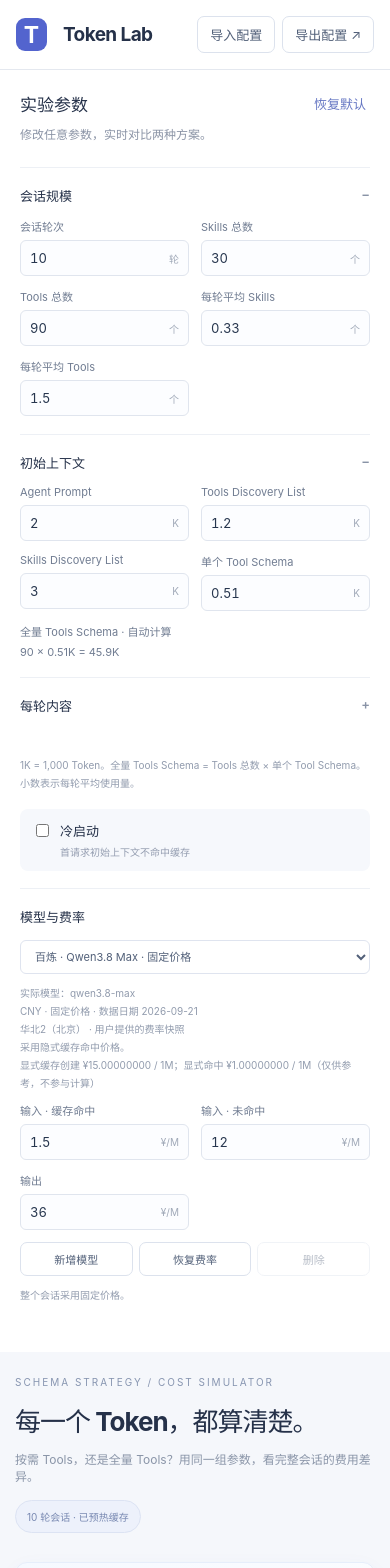
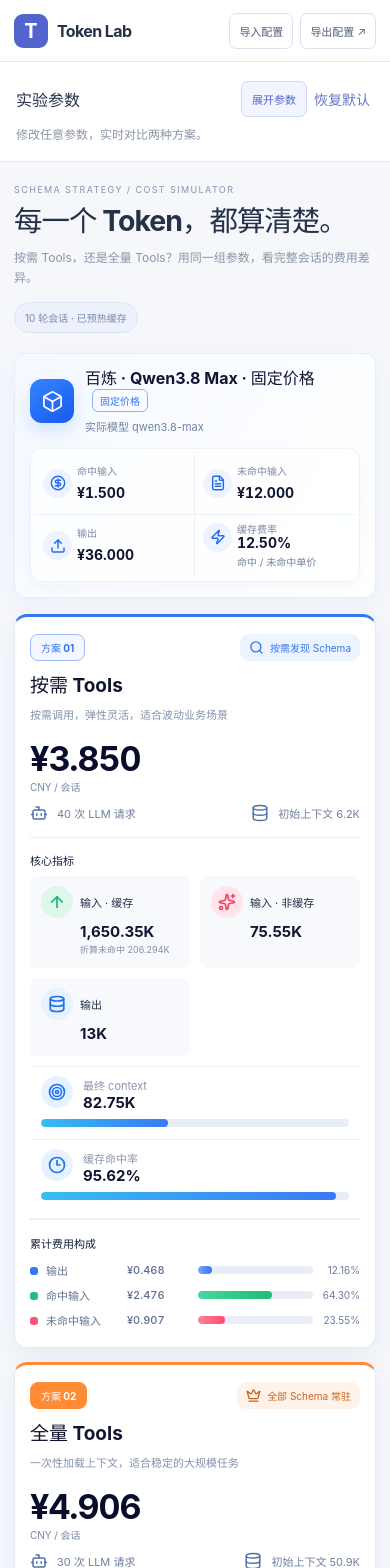
Before and after one commit to Eilumie/mcp-token-lab, a Vue app: page / in a window 390 px wide. Shown: the top 1568 px of the page. Built offline with nearby package versions, Linux system fonts and the light colour scheme.

Commit message:
feat: 移动端参数面板支持展开收起并优化适配样式

```diff
--- a/src/App.vue
+++ b/src/App.vue
@@ -70,6 +70,7 @@ const notice = ref("");
 const rateDialog = ref(null);
 const importInput = ref(null);
 const newModelName = ref("");
+const mobileParamsOpen = ref(false);
 
 const selectedRate = computed(() =>
   state.rates.find((item) => item.id === state.selected),
@@ -447,8 +448,8 @@ function exportCsv(kind) {
   </header>
 
   <div class="layout">
-    <aside>
-      <div class="side-title"><h2>实验参数</h2><button class="text-button" @click="resetState">恢复默认</button></div>
+    <aside :class="{ 'mobile-params-open': mobileParamsOpen }">
+      <div class="side-title"><h2>实验参数</h2><div class="side-actions"><button class="mobile-params-toggle" :aria-expanded="mobileParamsOpen" @click="mobileParamsOpen = !mobileParamsOpen">{{ mobileParamsOpen ? "收起参数" : "展开参数" }}</button><button class="text-button" @click="resetState">恢复默认</button></div></div>
       <p class="muted">修改任意参数，实时对比两种方案。</p>
 
       <details v-for="(group, groupIndex) in groups" :key="group[0]" class="param-group" :open="groupIndex < 2">
--- a/src/style.css
+++ b/src/style.css
@@ -308,8 +308,6 @@ main {
   background: #fff;
   border: 1px solid #e0e5ef;
   border-radius: 13px;
-  padding: 23px 25px;
-  box-shadow: 0 4px 12px #293f6210;
 }
 .plan-0 {
   border-top: 3px solid #6374d9;
@@ -321,101 +319,35 @@ main {
   display: flex;
   justify-content: space-between;
   align-items: center;
-  margin-bottom: 12px;
-}
-.label {
-  font-size: 10px;
-  letter-spacing: 1.5px;
-  color: #8b96ac;
-}
-.tag {
-  font-size: 10px;
-  background: #f1f3fc;
-  border-radius: 4px;
-  color: #7b87b3;
-  padding: 4px 6px;
-}
-.plan-1 .tag {
-  background: #faf3ec;
-  color: #b38c68;
-}
-.plan h2 {
-  font-size: 19px;
 }
 .price {
-  font-size: 32px;
-  font-weight: 600;
   letter-spacing: -1px;
-  margin: 20px 0 14px;
   font-variant-numeric: tabular-nums;
 }
 .price small {
   display: block;
-  font-size: 10px;
   font-weight: 400;
   letter-spacing: 0;
-  color: #97a1b3;
-  margin-top: 5px;
 }
 .plan-sub {
-  font-size: 10px;
-  color: #8d99ab;
   display: flex;
   justify-content: space-between;
   gap: 8px;
 }
 .metric-grid {
   display: grid;
-  grid-template-columns: repeat(3, 1fr);
-  gap: 18px 10px;
-  border-top: 1px solid #edf0f5;
   border-bottom: 1px solid #edf0f5;
-  padding: 19px 0;
-  margin: 16px 0;
-}
-.metric-grid span {
-  display: block;
-  font-size: 10px;
-  color: #96a0b1;
-  margin-bottom: 7px;
-}
-.metric-grid strong {
-  font-size: 14px;
-  font-weight: 550;
-  font-variant-numeric: tabular-nums;
 }
 .cost-breakdown {
   display: flex;
   flex-direction: column;
-  gap: 8px;
   color: #8c98aa;
   font-size: 11px;
-}
-.cost-breakdown span {
-  display: flex;
-  justify-content: space-between;
-}
-.cost-breakdown b {
-  font-weight: 450;
-  color: #60718b;
-  display: inline-flex;
-  align-items: baseline;
-  gap: 9px;
-  font-variant-numeric: tabular-nums;
-}
-.cost-breakdown b small {
-  min-width: 46px;
-  color: #8c98aa;
-  font-size: 10px;
-  font-weight: 400;
-  text-align: right;
 }
 .cost-breakdown-head {
   display: flex;
   justify-content: space-between;
   padding-bottom: 2px;
-  color: #687791;
-  font-size: 10px;
   font-weight: 600;
 }
 .cost-breakdown-head small {
@@ -439,13 +371,7 @@ main {
   font-size: 25px;
 }
 .saving strong {
-  font-size: 17px;
-  color: #5264ba;
   font-variant-numeric: tabular-nums;
-  margin: 0 7px;
-}
-.saving small {
-  color: #8a98b6;
 }
 .saving > span:last-child {
   margin-left: auto;
@@ -504,49 +430,6 @@ main {
   background: white;
   box-shadow: 0 1px 4px #23375012;
   color: #5365b4;
-}
-.table-scroll {
-  overflow: auto;
-  max-height: 450px;
-}
-table {
-  width: 100%;
-  border-collapse: collapse;
-  font-size: 10px;
-  white-space: nowrap;
-  font-variant-numeric: tabular-nums;
-}
-th {
-  text-align: right;
-  color: #95a0b2;
-  background: #f8f9fc;
-  font-weight: 450;
-  padding: 12px 10px;
-  position: sticky;
-  top: 0;
-}
-td {
-  text-align: right;
-  padding: 10px;
-  border-bottom: 1px solid #edf0f5;
-  color: #6c7c94;
-}
-th:first-child,
-td:first-child {
-  text-align: left;
-}
-td small {
-  display: block;
-  color: #adb5c2;
-  font-size: 9px;
-  margin: 3px 0 0 13px;
-}
-.dot {
-  display: inline-block;
-  width: 6px;
-  height: 6px;
-  border-radius: 2px;
-  margin-right: 7px;
 }
 .detail-toolbar {
   display: flex;
@@ -665,12 +548,6 @@ dialog p {
   main {
     padding: 28px 22px;
   }
-  .price {
-    font-size: 25px;
-  }
-  .plan {
-    padding: 20px 17px;
-  }
   .page-title {
     align-items: flex-start;
     flex-direction: column;
@@ -679,119 +556,9 @@ dialog p {
     display: none;
   }
 }
-@media (max-width: 760px) {
-  header {
-    height: auto;
-    min-height: 70px;
-    padding: 16px;
-    flex-wrap: wrap;
-  }
-  .brand > span:last-child,
-  .divider,
-  .local {
-    display: none;
-  }
-  .header-actions {
-    gap: 7px;
-  }
-  .layout {
-    display: block;
-  }
-  aside {
-    min-height: 0;
-    border: 0;
-    padding: 20px;
-  }
-  .fields {
-    grid-template-columns: repeat(2, 1fr);
-  }
-  main {
-    padding: 24px 15px;
-  }
-  .comparison {
-    grid-template-columns: 1fr;
-  }
-  .page-title h1 {
-    font-size: 26px;
-  }
-  .price {
-    font-size: 32px;
-  }
-  .panel {
-    padding: 20px 15px;
-  }
-  .section-head {
-    align-items: flex-start;
-  }
-  .section-head p {
-    line-height: 1.8;
-  }
-  .saving {
-    padding: 15px;
-  }
-  .saving small {
-    display: block;
-    margin-top: 5px;
-  }
-  .request summary {
-    flex-direction: column;
-  }
-  .bar-row {
-    gap: 8px;
-  }
-  .bar-row b {
-    width: 91px;
-    font-size: 9px;
-  }
-}
-
-.model-pricing {
-  margin-bottom: 16px;
-  padding: 14px 18px;
-  background: #eef1fa;
-  border: 1px solid #dfe5f3;
-  border-radius: 9px;
-  color: #7887a4;
-  font-size: 11px;
-}
-.model-pricing-title,
-.model-pricing-values {
+.model-pricing-title {
   display: flex;
   align-items: center;
-  flex-wrap: wrap;
-  gap: 8px 18px;
-}
-.model-pricing-title {
-  margin-bottom: 10px;
-}
-.model-pricing-title strong {
-  color: #53658b;
-  font-weight: 600;
-}
-.model-pricing-title > span {
-  font-size: 10px;
-}
-.model-pricing-values b {
-  color: #5267a6;
-  font-weight: 550;
-  font-variant-numeric: tabular-nums;
-}
-.pricing-unit,
-.cache-price-ratio small {
-  font-size: 10px;
-  color: #8996ad;
-}
-.cache-price-ratio {
-  flex-basis: 100%;
-  text-align: left;
-}
-.metric-subtext {
-  display: block;
-  margin-top: 7px;
-  color: #8290aa;
-  font-size: 10px;
-  line-height: 1.6;
-  font-weight: 400;
 }
 
 /* Result summary — visually follows the comparison dashboard reference. */
@@ -800,11 +567,14 @@ dialog p {
   align-items: center;
   gap: 30px;
   min-height: 112px;
+  margin-bottom: 16px;
   padding: 18px 22px;
   background: linear-gradient(120deg, #f5f9ff, #fff);
   border: 1px solid #e6eefb;
   border-radius: 12px;
   box-shadow: 0 7px 22px #356bb00c;
+  color: #7887a4;
+  font-size: 11px;
 }
 .model-pricing-title {
   flex: 0 0 390px;
@@ -889,6 +659,7 @@ dialog p {
   color: #101632;
   font-size: 16px;
   font-weight: 700;
+  font-variant-numeric: tabular-nums;
 }
 .model-pricing-values .cache-price-ratio {
   flex-basis: auto;
@@ -942,7 +713,6 @@ dialog p {
   color: #3577ec;
   font-size: 10px;
 }
-.tag b { font-size: 15px; }
 .plan-1 .tag { background: #fff2e9; color: #c66720; }
 .plan-title {
   display: flex;
@@ -966,7 +736,6 @@ dialog p {
   font-size: 11px;
 }
 .plan-sub span { display: flex; align-items: center; gap: 7px; }
-.plan-sub i { color: #5072ac; font-size: 16px; font-style: normal; }
 .metric-section-title {
   margin-top: 17px;
   color: #17203d;
@@ -1041,7 +810,7 @@ dialog p {
 .cost-row em::before { content: ""; display: inline-block; width: 8px; height: 8px; margin-right: 9px; border-radius: 3px; background: #3478f3; }
 .cost-row.cached em::before { background: #20bd7c; }
 .cost-row.fresh em::before { background: #fa5574; }
-.cost-row b { color: #5b6d8e; font-size: 11px; font-weight: 500; }
+.cost-row b { color: #5b6d8e; font-size: 11px; font-weight: 500; font-variant-numeric: tabular-nums; }
 .cost-row > i { height: 8px; overflow: hidden; border-radius: 7px; background: #e9edf5; }
 .cost-row u { display: block; height: 100%; border-radius: inherit; background: linear-gradient(90deg, #77a6ff, #3478f3); text-decoration: none; }
 .cost-row.cached u { background: linear-gradient(90deg, #45d99b, #1dbb79); }
@@ -1073,19 +842,6 @@ dialog p {
   .metric { grid-column: span 3; }
   .metric:last-of-type { grid-column: span 6; }
 }
-@media (max-width: 760px) {
-  .model-pricing-values { grid-template-columns: 1fr; }
-  .plan { padding: 18px 16px; }
-  .plan-title span { line-height: 1.6; }
-  .metric-grid { grid-template-columns: 1fr; }
-  .metric,
-  .metric:last-of-type,
-  .metric-progress { grid-column: 1; }
-  .cost-row { grid-template-columns: 1fr 80px 1fr 44px; gap: 6px; }
-  .cost-breakdown-head small { display: none; }
-  .saving { flex-wrap: wrap; }
-}
-
 /* Typography and icon scale for the result comparison area. */
 .model-pricing { min-height: 94px; padding: 14px 18px; gap: 22px; }
 .model-pricing-title { flex-basis: 360px; gap: 13px; }
@@ -1128,7 +884,14 @@ dialog p {
 .metric i svg,
 .metric-progress i svg { width: 18px; height: 18px; stroke-width: 2.3; }
 .metric strong { margin-left: 39px; font-size: 15px; }
-.metric-subtext { margin: 2px 0 0 39px; font-size: 9px; }
+.metric-subtext {
+  display: block;
+  margin: 2px 0 0 39px;
+  color: #8290aa;
+  font-size: 9px;
+  line-height: 1.6;
+  font-weight: 400;
+}
 .metric-progress { grid-template-columns: 42px 1fr; padding: 9px 11px 2px; }
 .metric-progress span { font-size: 10px; }
 .metric-progress strong { font-size: 15px; }
@@ -1155,12 +918,368 @@ dialog p {
   .model-pricing-title strong { font-size: 18px; }
   .model-pricing-values b { font-size: 16px; }
   .plan { padding: 23px 22px 25px; }
-  .plan-title h2 { font-size: 20px; }
-  .plan-title span { font-size: 11px; }
   .price { font-size: 35px; }
   .metric span,
   .metric-progress span { font-size: 11px; }
-  .metric strong,
-  .metric-progress strong { font-size: 15px; }
   .cost-row { grid-template-columns: 1fr 80px minmax(70px, 1.4fr) 48px; gap: 8px; }
 }
+
+/* Mobile rules live last so the result-area refinements above cannot override them. */
+.mobile-params-toggle {
+  display: none;
+}
+
+@media (max-width: 760px) {
+  :root {
+    font-size: 14px;
+  }
+  body {
+    min-width: 320px;
+    overflow-x: hidden;
+  }
+  button,
+  select,
+  .input-wrap input {
+    min-height: 42px;
+  }
+  header {
+    height: auto;
+    min-height: 62px;
+    padding: 10px 14px;
+    flex-wrap: nowrap;
+  }
+  .brand {
+    gap: 9px;
+    min-width: 0;
+  }
+  .brand > span:last-child,
+  .divider,
+  .local {
+    display: none;
+  }
+  .brand strong {
+    font-size: 16px;
+    white-space: nowrap;
+  }
+  .logo {
+    width: 34px;
+    height: 34px;
+    flex: 0 0 34px;
+    font-size: 20px;
+  }
+  .header-actions {
+    gap: 7px;
+    min-width: 0;
+    margin-left: auto;
+  }
+  .header-actions button {
+    min-height: 36px;
+    padding: 7px 9px;
+    font-size: 11px;
+    white-space: nowrap;
+  }
+  aside {
+    min-height: 0;
+    padding: 16px;
+    border-right: 0;
+    border-bottom: 1px solid #e4e8ef;
+  }
+  .side-title h2 {
+    font-size: 16px;
+  }
+  .side-actions {
+    display: flex;
+    align-items: center;
+    gap: 3px;
+  }
+  .mobile-params-toggle {
+    display: inline-flex;
+    align-items: center;
+    min-height: 36px;
+    padding: 6px 10px;
+    border-color: #cfd9f7;
+    background: #f2f5ff;
+    color: #5367c7;
+    font-size: 11px;
+  }
+  aside:not(.mobile-params-open) > :not(.side-title):not(.muted) {
+    display: none;
+  }
+  aside:not(.mobile-params-open) > .muted {
+    margin: 5px 0 0;
+  }
+  aside.mobile-params-open > .muted {
+    margin-bottom: 16px;
+  }
+  .layout {
+    display: block;
+  }
+  .fields {
+    grid-template-columns: repeat(2, minmax(0, 1fr));
+  }
+  .param-group {
+    padding: 15px 0;
+  }
+  .param-group > summary {
+    min-height: 32px;
+    align-items: center;
+  }
+  .fields {
+    gap: 12px 10px;
+  }
+  .field {
+    font-size: 12px;
+  }
+  .rates {
+    grid-template-columns: repeat(3, minmax(0, 1fr));
+  }
+  .rates .input-wrap {
+    padding-right: 5px;
+  }
+  .rates .input-wrap input {
+    padding: 8px 5px;
+  }
+  .button-row {
+    flex-wrap: wrap;
+  }
+  .button-row button {
+    min-width: 86px;
+  }
+  main {
+    padding: 22px 14px 28px;
+  }
+  .eyebrow {
+    margin-bottom: 9px;
+    font-size: 9px;
+    letter-spacing: 1.4px;
+  }
+  .page-title {
+    gap: 14px;
+    margin-bottom: 20px;
+  }
+  .page-title h1 {
+    font-size: clamp(25px, 7.3vw, 30px);
+    line-height: 1.2;
+  }
+  .page-title p {
+    margin-top: 9px;
+    line-height: 1.7;
+  }
+  .pill {
+    align-self: flex-start;
+    padding: 7px 10px;
+  }
+  .model-pricing {
+    min-height: 0;
+    padding: 15px;
+    gap: 14px;
+  }
+  .model-pricing-title {
+    flex-basis: auto;
+    gap: 11px;
+  }
+  .model-icon {
+    width: 44px;
+    height: 44px;
+    flex-basis: 44px;
+  }
+  .model-icon svg {
+    width: 23px;
+    height: 23px;
+  }
+  .model-pricing-title strong {
+    display: inline;
+    white-space: normal;
+    font-size: 16px;
+  }
+  .fixed-price {
+    margin-left: 7px;
+  }
+  .model-pricing-values {
+    grid-template-columns: repeat(2, minmax(0, 1fr));
+    min-height: 0;
+    padding: 4px;
+  }
+  .model-pricing-values > span:not(.pricing-unit) {
+    grid-template-columns: 34px minmax(0, 1fr);
+    min-height: 62px;
+    padding: 8px;
+  }
+  .model-pricing-values > span:nth-child(even) {
+    border-right: 0;
+  }
+  .model-pricing-values > span:nth-child(-n + 2) {
+    border-bottom: 1px solid #edf1f7;
+  }
+  .model-pricing-values .pricing-icon {
+    width: 29px;
+    height: 29px;
+  }
+  .model-pricing-values .pricing-icon svg {
+    width: 16px;
+    height: 16px;
+  }
+  .model-pricing-values small {
+    font-size: 10px;
+  }
+  .model-pricing-values b {
+    font-size: 14px;
+  }
+  .cache-price-ratio em {
+    overflow: hidden;
+    text-overflow: ellipsis;
+    white-space: nowrap;
+  }
+  .comparison {
+    grid-template-columns: 1fr;
+    gap: 14px;
+  }
+  .plan {
+    padding: 17px 15px 19px;
+  }
+  .plan-head {
+    gap: 8px;
+  }
+  .plan-head .label,
+  .tag {
+    font-size: 10px;
+  }
+  .tag {
+    text-align: right;
+  }
+  .tag svg {
+    width: 15px;
+    height: 15px;
+    flex: 0 0 15px;
+  }
+  .plan-title {
+    margin-top: 13px;
+  }
+  .plan-title h2 {
+    font-size: 19px;
+  }
+  .price {
+    margin: 18px 0 12px;
+    font-size: 34px;
+  }
+  .plan-sub {
+    flex-wrap: wrap;
+    gap: 8px 14px;
+  }
+  .metric-grid {
+    grid-template-columns: repeat(2, minmax(0, 1fr));
+  }
+  .metric,
+  .metric:last-of-type {
+    grid-column: auto;
+  }
+  .metric:last-of-type {
+    grid-column: 1 / -1;
+  }
+  .metric-progress {
+    grid-column: 1 / -1;
+  }
+  .cost-row {
+    grid-template-columns: minmax(76px, 1fr) 66px minmax(54px, 1.25fr) 42px;
+    gap: 5px;
+  }
+  .cost-breakdown-head small {
+    display: none;
+  }
+  .saving {
+    min-height: 0;
+    margin: 14px 0 18px;
+    padding: 15px;
+    gap: 11px;
+    flex-wrap: wrap;
+  }
+  .saving-icon svg {
+    width: 27px;
+    height: 27px;
+  }
+  .saving > div {
+    flex: 1;
+    min-width: 190px;
+    align-items: flex-start;
+    flex-direction: column;
+    gap: 3px;
+  }
+  .saving strong {
+    font-size: 22px;
+  }
+  .panel {
+    padding: 17px 13px;
+    margin-bottom: 14px;
+  }
+  .section-head {
+    align-items: stretch;
+    flex-direction: column;
+    gap: 12px;
+    margin-bottom: 14px;
+  }
+  .section-head p {
+    line-height: 1.8;
+  }
+  .section-head button,
+  .section-head select {
+    align-self: flex-start;
+    max-width: 100%;
+  }
+  .source-chart {
+    height: 290px;
+  }
+  .trend-chart {
+    height: 245px;
+  }
+  .detail-toolbar {
+    align-items: stretch;
+    flex-direction: column;
+    gap: 11px;
+  }
+  .detail-toolbar > div:last-child {
+    display: flex;
+    align-items: center;
+    justify-content: flex-end;
+  }
+  .segmented button {
+    flex: 1;
+  }
+  .round-detail > summary {
+    gap: 10px;
+  }
+  .request summary {
+    flex-direction: column;
+    line-height: 1.65;
+  }
+  .request-body {
+    padding: 8px 10px;
+    overflow-wrap: anywhere;
+  }
+  .request pre {
+    overflow-x: auto;
+    white-space: pre;
+  }
+  dialog {
+    max-height: calc(100dvh - 32px);
+    padding: 20px;
+  }
+}
+
+@media (max-width: 380px) {
+  header {
+    align-items: flex-start;
+    flex-direction: column;
+  }
+  .header-actions {
+    width: 100%;
+  }
+  .header-actions button {
+    flex: 1;
+  }
+  .rates {
+    grid-template-columns: 1fr;
+  }
+  .cost-row {
+    grid-template-columns: 74px 62px minmax(42px, 1fr) 39px;
+  }
+}
```
